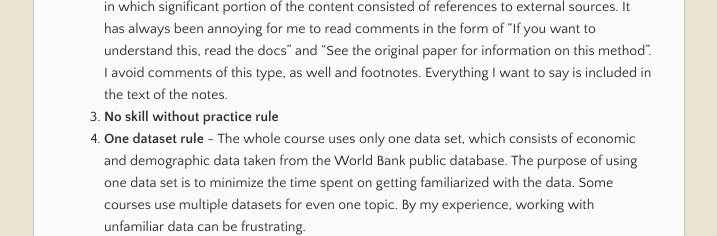
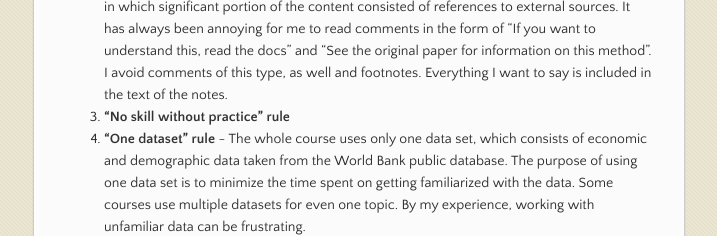
Before and after one commit to soukupmarek-edin/soukupmarek-edin.github.io, a Jekyll site: the page built from data_analysis/data_analysis_main.md, in a window 1280 px wide and 1216 px high, cut to the strip 544-912 px from the top of the window. Shown: the part 132-368 px from the top of the strip, without its empty margins (282-999 px from the left). Built offline with Jekyll 4.4.1, drawn with Linux system fonts in a browser that asks for light colours; Markdown is read by kramdown in place of the engine named in the settings.

```diff
--- a/data_analysis/data_analysis_main.md
+++ b/data_analysis/data_analysis_main.md
@@ -14,8 +14,8 @@ layout: data_analysis_index
 
 1. **"Data first" rule** - One can obtain information about the world without mathematics and statistics, but not without being able to manipulate and analyse data. This is the main motivation for me to make these notes.
 1. **"No external references" rule** - More often than not, I have met lecture notes and courses in which significant portion of the content consisted of references to external sources. It has always been annoying for me to read comments in the form of "If you want to understand this, read the docs" and  "See the original paper for information on this method". I avoid comments of this type, as well and footnotes. Everything I want to say is included in the text of the notes.
-1. **No skill without practice rule**
-1. **One dataset rule** - The whole course uses only one data set, which consists of economic and demographic data taken from the World Bank public database. The purpose of using one data set is to minimize the time spent on getting familiarized with the data. Some courses use multiple datasets for even one topic. By my experience, working with unfamiliar data can be frustrating.
+1. **"No skill without practice" rule**
+1. **"One dataset" rule** - The whole course uses only one data set, which consists of economic and demographic data taken from the World Bank public database. The purpose of using one data set is to minimize the time spent on getting familiarized with the data. Some courses use multiple datasets for even one topic. By my experience, working with unfamiliar data can be frustrating.
 
 # Meeting pandas
 
```
